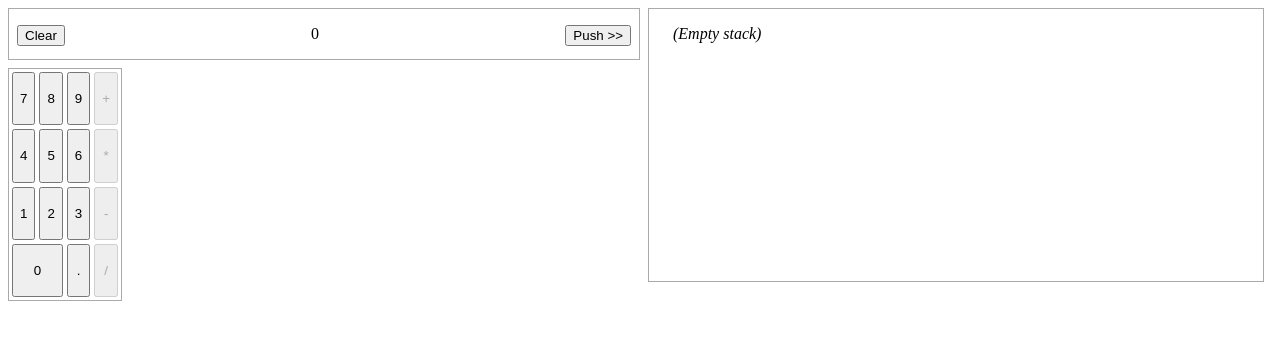
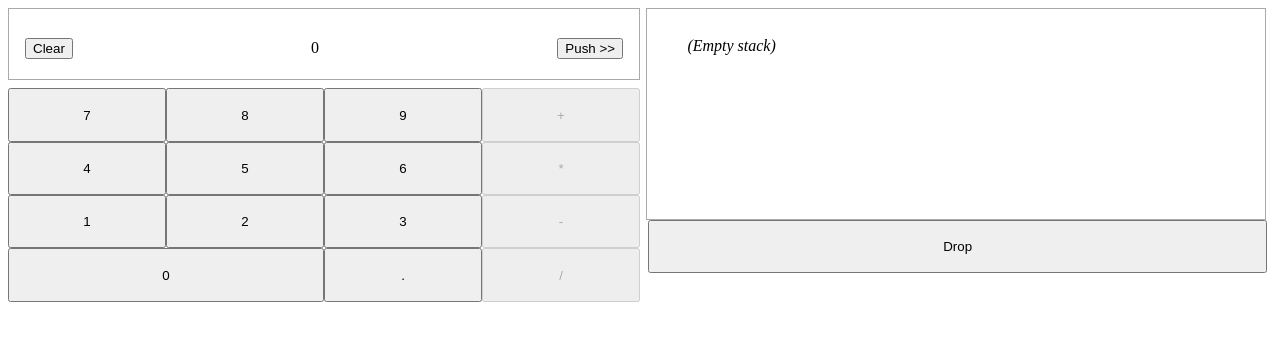
Before and after one commit to madhadron/mvc_for_the_web, a plain HTML site: page program-3.html in a window 1280 px wide. Drawn offline with Linux system fonts and the light colour scheme.

Commit message:
Add drop button and improved layout in program-3.html.

```diff
--- a/program-3.html
+++ b/program-3.html
@@ -3,6 +3,9 @@
 	<head>
 		<title>Program 3</title>
 		<style>
+		body {
+			line-height: 1.2em;
+		}
 		.col-group > div {
 			padding: 0;
 			margin: 0;
@@ -25,7 +28,10 @@
 		.entry {
 			text-align: center;
 			border: 0.1em solid #aaa;
-			padding: 1em 0.5em;
+			padding-top: 1.8em;
+			padding-bottom: 1.4em;
+			padding-left: 1em;
+			padding-right: 1em;
 			margin-bottom: 0.5em;
 		}
 		.entry > button.clear {
@@ -38,25 +44,34 @@
 			display: inline-block;
 		}
 
-		table {
-			border: 0.1em solid #aaa;
+		.keypad > button {
+			width: 25%;
+			height: 4em;
 		}
-		td > button {
-			width: 100%;
-			height: 4em;
+		.keypad > button.zero {
+			width: 50%;
 		}
 
 		ul.stack {
 			border: 0.1em solid #aaa;
-			margin: 0 0.5em;
-			padding: 0.5em;
-			min-height: 16em;
+			margin: 0 0.4em;
+			min-height: 12.2em;
 			overflow-y: auto;
+			padding-top: 0.9em;
 		}
 
 		ul.stack > li {
 			display: block;
-			padding: 0.5em 1em;
+			margin: 0;
+			padding: 0;
+			margin-top: 0.8em;
+		}
+
+		button.drop {
+			width: 98%;
+			height: 4em;
+			margin-left: 0.6em;
+			margin-right: 1em;
 		}
 		</style>
 	</head>
@@ -334,144 +349,130 @@
 	 */
 	var Keypad = {
 		writeOver: function(el) {
-			var table = document.createElement('table');
-			var tr, td, button;
+			var div = document.createElement('div');
+			div.setAttribute('class', 'keypad');
+			var button;
 
 			var disableOperations = RPNStack.stack.length < 2;
 
-			// Row 1: 7 8 9 +
-			tr = document.createElement('tr');
-
-			td = document.createElement('td');
 			button = document.createElement('button');
 			button.textContent = '7';
-			button.addEventListener('click', function() { RPNStack.pushDigit(7); });
-			td.appendChild(button);
-			tr.appendChild(td);
+			button.addEventListener('click', function() {
+				RPNStack.pushDigit(7);
+			});
+			div.appendChild(button);
 
-			td = document.createElement('td');
 			button = document.createElement('button');
 			button.textContent = '8';
-			button.addEventListener('click', function() { RPNStack.pushDigit(8); });
-			td.appendChild(button);
-			tr.appendChild(td);
+			button.addEventListener('click', function() {
+				RPNStack.pushDigit(8);
+			});
+			div.appendChild(button);
 
-			td = document.createElement('td');
 			button = document.createElement('button');
 			button.textContent = '9';
-			button.addEventListener('click', function() { RPNStack.pushDigit(9); });
-			td.appendChild(button);
-			tr.appendChild(td);
+			button.addEventListener('click', function() {
+				RPNStack.pushDigit(9);
+			});
+			div.appendChild(button);
 
-			td = document.createElement('td');
 			button = document.createElement('button');
 			button.textContent = '+';
 			button.disabled = disableOperations;
-			button.addEventListener('click', function() { RPNStack.add(); });
+			button.addEventListener('click', function() {
+				RPNStack.add();
+			});
 			this.addButton = button;
-			td.appendChild(button);
-			tr.appendChild(td);
+			div.appendChild(button);
 
-			table.appendChild(tr);
-
-			// Row 2: 4 5 6 *
-			tr = document.createElement('tr');
-
-			td = document.createElement('td');
 			button = document.createElement('button');
 			button.textContent = '4';
-			button.addEventListener('click', function() { RPNStack.pushDigit(4); });
-			td.appendChild(button);
-			tr.appendChild(td);
+			button.addEventListener('click', function() {
+				RPNStack.pushDigit(4);
+			});
+			div.appendChild(button);
 
-			td = document.createElement('td');
 			button = document.createElement('button');
 			button.textContent = '5';
-			button.addEventListener('click', function() { RPNStack.pushDigit(5); });
-			td.appendChild(button);
-			tr.appendChild(td);
+			button.addEventListener('click', function() {
+				RPNStack.pushDigit(5);
+			});
+			div.appendChild(button);
 
 			td = document.createElement('td');
 			button = document.createElement('button');
 			button.textContent = '6';
-			button.addEventListener('click', function() { RPNStack.pushDigit(6); });
-			td.appendChild(button);
-			tr.appendChild(td);
+			button.addEventListener('click', function() {
+				RPNStack.pushDigit(6);
+			});
+			div.appendChild(button);
 
 			td = document.createElement('td');
 			button = document.createElement('button');
 			button.textContent = '*';
 			button.disabled = disableOperations;
-			button.addEventListener('click', function() { RPNStack.multiply(); });
+			button.addEventListener('click', function() {
+				RPNStack.multiply();
+			});
 			this.multiplyButton = button;
-			td.appendChild(button);
-			tr.appendChild(td);
-			table.appendChild(tr);
+			div.appendChild(button);
 
-			// Row 3: 1 2 3 -
-			tr = document.createElement('tr');
-
-			td = document.createElement('td');
 			button = document.createElement('button');
 			button.textContent = '1';
-			button.addEventListener('click', function() { RPNStack.pushDigit(1); });
-			td.appendChild(button);
-			tr.appendChild(td);
+			button.addEventListener('click', function() {
+				RPNStack.pushDigit(1);
+			});
+			div.appendChild(button);
 
-			td = document.createElement('td');
 			button = document.createElement('button');
 			button.textContent = '2';
-			button.addEventListener('click', function() { RPNStack.pushDigit(2); });
-			td.appendChild(button);
-			tr.appendChild(td);
+			button.addEventListener('click', function() {
+				RPNStack.pushDigit(2);
+			});
+			div.appendChild(button);
 
-			td = document.createElement('td');
 			button = document.createElement('button');
 			button.textContent = '3';
-			button.addEventListener('click', function() { RPNStack.pushDigit(3); });
-			td.appendChild(button);
-			tr.appendChild(td);
+			button.addEventListener('click', function() {
+				RPNStack.pushDigit(3);
+			});
+			div.appendChild(button);
 
-			td = document.createElement('td');
 			button = document.createElement('button');
 			button.textContent = '-';
 			button.disabled = disableOperations;
-			button.addEventListener('click', function() { RPNStack.subtract(); });
+			button.addEventListener('click', function() {
+				RPNStack.subtract();
+			});
 			this.subtractButton = button;
-			td.appendChild(button);
-			tr.appendChild(td);
-			table.appendChild(tr);
+			div.appendChild(button);
 
-			// Row 4: 0  . /
-			tr = document.createElement('tr');
 
-			td = document.createElement('td');
-			td.setAttribute('colspan', '2');
 			button = document.createElement('button');
+			button.setAttribute('class', 'zero')
 			button.textContent = '0';
-			button.addEventListener('click', function() { RPNStack.pushDigit(0); });
-			td.appendChild(button);
-			tr.appendChild(td);
+			button.addEventListener('click', function() {
+				RPNStack.pushDigit(0);
+			});
+			div.appendChild(button);
 
-			td = document.createElement('td');
 			button = document.createElement('button');
 			button.textContent = '.';
-			button.addEventListener('click', function() { RPNStack.startFractional(); });
-			td.appendChild(button);
-			tr.appendChild(td);
+			button.addEventListener('click', function() {
+				RPNStack.startFractional();
+			});
+			div.appendChild(button);
 
-			td = document.createElement('td');
 			button = document.createElement('button');
 			button.textContent = '/';
 			button.disabled = disableOperations;
-			button.addEventListener('click', function() { RPNStack.divide(); });
+			button.addEventListener('click', function() {
+				RPNStack.divide();
+			});
 			this.divideButton = button;
-			td.appendChild(button);
-			tr.appendChild(td);
+			div.appendChild(button);
 
-			table.appendChild(tr);
-
-			el.parentNode.replaceChild(table, el);
+			el.parentNode.replaceChild(div, el);
 		},
 		update: function() {
 			var disableOperations = RPNStack.stack.length < 2;
@@ -518,6 +519,20 @@
 	RPNStack.addObserver(StackView);
 	TwoColumns.addRight(StackView);
 
+	var dropButton = {
+		writeOver: function(el) {
+			var button = document.createElement('button');
+			button.setAttribute('class', 'drop');
+			button.textContent = 'Drop';
+			button.addEventListener('click', function() {
+				RPNStack.pop();
+			});
+			el.parentNode.replaceChild(button, el);
+		}
+	};
+	TwoColumns.addRight(dropButton);
+
+
 	document.addEventListener('DOMContentLoaded', function() {
 		TwoColumns.show();
 	});
```
